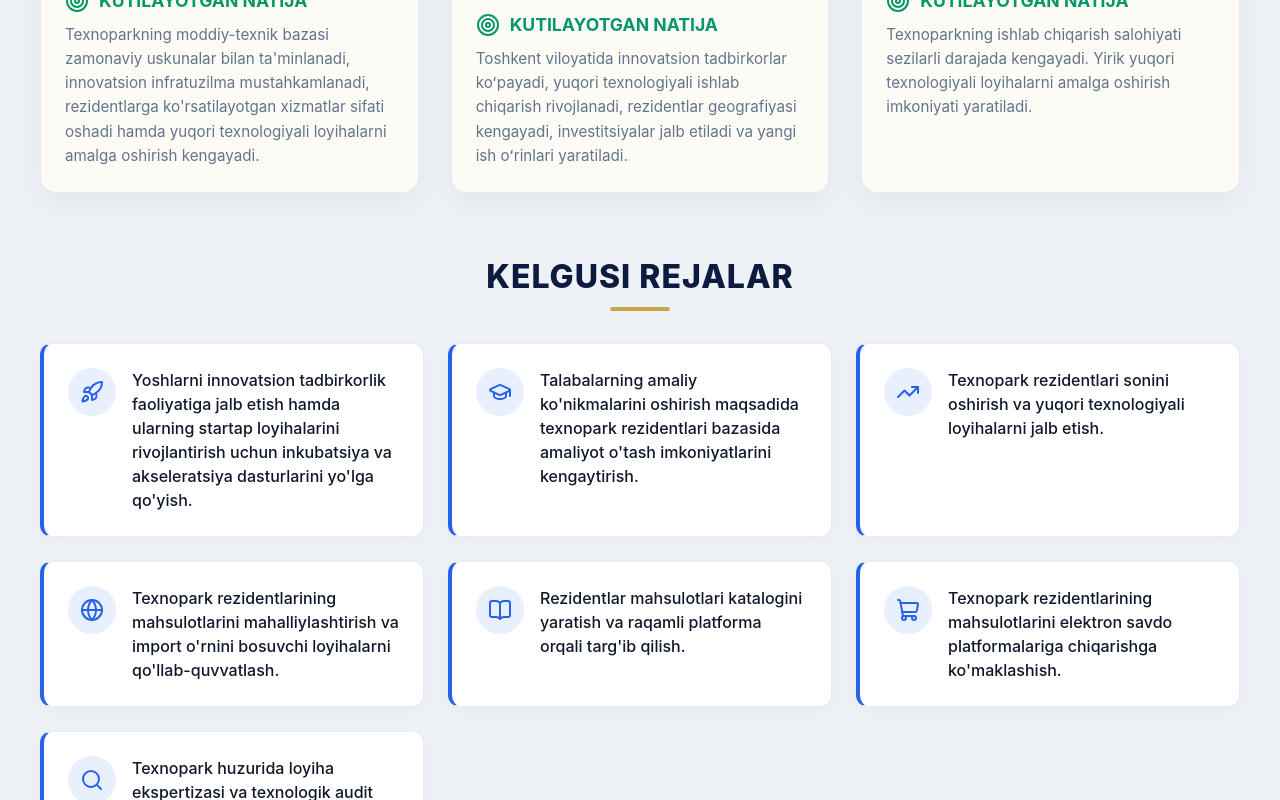
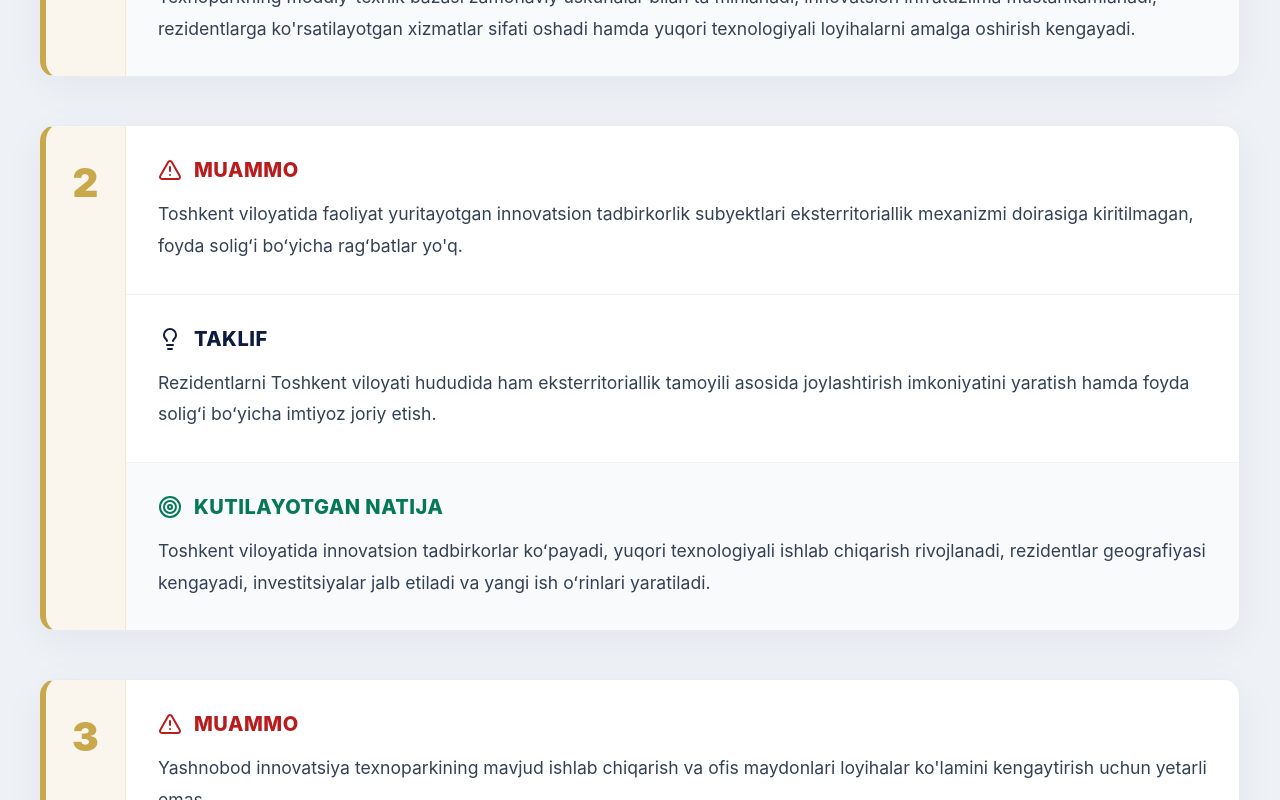
Before and after one commit to Yashnarbek-Samiyev/Flanshet-2-Yashnobod-Innovation-Texnopark, a React (Vite) app: page / in a window 1280 px wide. Shown: the part 680-1480 px from the top of the page. Built offline with nearby package versions, Linux system fonts and the light colour scheme.

Commit message:
Revamp UI to premium government style

```diff
--- a/src/App.tsx
+++ b/src/App.tsx
@@ -10,7 +10,8 @@ import {
   Globe,
   BookOpen,
   ShoppingCart,
-  Search
+  Search,
+  CheckCircle2
 } from 'lucide';
 
 function App() {
@@ -26,7 +27,8 @@ function App() {
         Globe,
         BookOpen,
         ShoppingCart,
-        Search
+        Search,
+        CheckCircle2
       }
     });
   }, []);
@@ -97,7 +99,7 @@ function App() {
           </div>
         </div>
         <div className="header-band-title">
-          <h2 id="dashboard-title">FLANSHET-2 LOYIHASI ASOSIY MA'LUMOTLARI</h2>
+          <h2 id="dashboard-title">FLANSHET-2: MUAMMOLAR VA STRATEGIK REJALAR</h2>
         </div>
       </header>
 
@@ -105,50 +107,55 @@ function App() {
       <section className="main-content">
         <div className="content-wrapper">
 
-          {/* Muammolar va Takliflar */}
+          {/* Muammolar va Takliflar (Premium Report Style) */}
           <div className="section-block">
             <h3 className="section-title">Muammolar va Takliflar</h3>
-            <div className="cards-grid">
-              {problems.map((item) => (
-                <div key={item.id} className="info-card">
-                  <div className="card-item problem">
-                    <div className="card-item-header">
+            <div className="report-container">
+              {problems.map((item, index) => (
+                <div key={item.id} className="report-block">
+                  <div className="report-number">
+                    <span>{index + 1}</span>
+                  </div>
+                  <div className="report-content">
+                    <div className="report-section problem-section">
+                      <div className="report-section-header">
                         <i data-lucide="alert-triangle"></i>
                         <h4>Muammo</h4>
                       </div>
                       <p>{item.muammo}</p>
                     </div>
 
-                  <div className="card-item proposal">
-                    <div className="card-item-header">
+                    <div className="report-section proposal-section">
+                      <div className="report-section-header">
                         <i data-lucide="lightbulb"></i>
                         <h4>Taklif</h4>
                       </div>
                       <p>{item.taklif}</p>
                     </div>
 
-                  <div className="card-item result">
-                    <div className="card-item-header">
+                    <div className="report-section result-section">
+                      <div className="report-section-header">
                         <i data-lucide="target"></i>
                         <h4>Kutilayotgan Natija</h4>
                       </div>
                       <p>{item.natija}</p>
                     </div>
                   </div>
+                </div>
               ))}
             </div>
           </div>
 
-          {/* Kelgusi Rejalar */}
+          {/* Kelgusi Rejalar (Premium Timeline Style) */}
           <div className="section-block">
-            <h3 className="section-title">Kelgusi Rejalar</h3>
-            <div className="plans-grid">
+            <h3 className="section-title">Istiqboldagi Rejalar</h3>
+            <div className="timeline-container">
               {plans.map((plan, index) => (
-                <div key={index} className="plan-card">
-                  <div className="plan-icon">
+                <div key={index} className="timeline-item">
+                  <div className="timeline-icon">
                     <i data-lucide={plan.icon}></i>
                   </div>
-                  <div className="plan-text">
+                  <div className="timeline-content">
                     <p>{plan.text}</p>
                   </div>
                 </div>
@@ -158,6 +165,11 @@ function App() {
 
         </div>
       </section>
+
+      {/* Footer */}
+      <footer className="dashboard-footer">
+        <p>&copy; {new Date().getFullYear()} Yashnobod Innovatsiya Texnoparki. Barcha huquqlar himoyalangan.</p>
+      </footer>
     </main>
   );
 }
--- a/src/index.css
+++ b/src/index.css
@@ -170,115 +170,214 @@ body, html {
     border-radius: 2px;
 }
 
-/* CARDS GRID (Muammolar) */
-.cards-grid {
-    display: grid;
-    grid-template-columns: repeat(auto-fit, minmax(320px, 1fr));
-    gap: 2rem;
+/* =========================================================
+   PREMIUM REPORT STYLES (Muammolar)
+========================================================= */
+.report-container {
+    display: flex;
+    flex-direction: column;
+    gap: 3rem;
 }
 
-.info-card {
+.report-block {
     background: var(--card-bg);
     border-radius: 16px;
+    box-shadow: 0 10px 40px rgba(13, 27, 62, 0.05);
+    border: 1px solid var(--card-border);
+    border-left: 6px solid var(--accent-gold);
+    display: flex;
     overflow: hidden;
-    box-shadow: 0 10px 30px rgba(0, 0, 0, 0.05);
-    border: 1px solid var(--card-border);
     transition: transform 0.3s ease, box-shadow 0.3s ease;
+}
+
+.report-block:hover {
+    transform: translateY(-5px);
+    box-shadow: 0 15px 50px rgba(13, 27, 62, 0.1);
+}
+
+.report-number {
+    background-color: rgba(201, 168, 76, 0.1);
+    color: var(--accent-gold);
+    min-width: 80px;
+    display: flex;
+    align-items: flex-start;
+    justify-content: center;
+    padding-top: 2rem;
+    font-size: 2.5rem;
+    font-weight: 900;
+    border-right: 1px solid rgba(201, 168, 76, 0.2);
+}
+
+.report-content {
+    flex: 1;
     display: flex;
     flex-direction: column;
 }
 
-.info-card:hover {
-    transform: translateY(-5px);
-    box-shadow: 0 15px 40px rgba(0, 0, 0, 0.1);
-}
-
-.card-item {
-    padding: 1.5rem;
+.report-section {
+    padding: 2rem;
     border-bottom: 1px solid rgba(0,0,0,0.05);
 }
 
-.card-item:last-child {
+.report-section:last-child {
     border-bottom: none;
-    flex: 1;
-    background-color: rgba(201, 168, 76, 0.05); /* very light gold */
+    background-color: rgba(238, 242, 247, 0.4);
 }
 
-.card-item-header {
+.report-section-header {
     display: flex;
     align-items: center;
-    gap: 10px;
-    margin-bottom: 10px;
+    gap: 12px;
+    margin-bottom: 1rem;
 }
 
-.card-item-header h4 {
-    font-size: 1.1rem;
-    font-weight: 700;
+.report-section-header h4 {
+    font-size: 1.25rem;
+    font-weight: 800;
     text-transform: uppercase;
+    letter-spacing: 0.5px;
 }
 
-.card-item p {
-    font-size: 0.95rem;
-    line-height: 1.6;
-    color: var(--text-muted);
+.report-section p {
+    font-size: 1.1rem;
+    line-height: 1.8;
+    color: #334155; /* darker text for better readability */
 }
 
-.problem .card-item-header { color: #E11D48; }
-.proposal .card-item-header { color: var(--accent-blue); }
-.result .card-item-header { color: #059669; }
+.problem-section .report-section-header { color: #B91C1C; }
+.proposal-section .report-section-header { color: var(--accent-navy); }
+.result-section .report-section-header { color: #047857; }
 
-.card-item-header i {
-    width: 20px;
-    height: 20px;
+.report-section-header i {
+    width: 24px;
+    height: 24px;
 }
 
-/* PLANS GRID */
-.plans-grid {
-    display: grid;
-    grid-template-columns: repeat(auto-fit, minmax(300px, 1fr));
+/* =========================================================
+   PREMIUM TIMELINE STYLES (Rejalar)
+========================================================= */
+.timeline-container {
+    display: flex;
+    flex-direction: column;
     gap: 1.5rem;
+    max-width: 900px;
+    margin: 0 auto;
+    position: relative;
+    padding-left: 2rem;
 }
 
-.plan-card {
-    background: var(--card-bg);
-    border-radius: 12px;
-    padding: 1.5rem;
-    display: flex;
-    align-items: flex-start;
-    gap: 1rem;
-    box-shadow: 0 4px 15px rgba(0, 0, 0, 0.03);
-    border: 1px solid var(--card-border);
-    border-left: 4px solid var(--accent-blue);
-    transition: all 0.3s ease;
+.timeline-container::before {
+    content: '';
+    position: absolute;
+    top: 0;
+    bottom: 0;
+    left: 45px;
+    width: 2px;
+    background: linear-gradient(to bottom, var(--accent-gold), rgba(201,168,76,0.1));
 }
 
-.plan-card:hover {
-    border-left-color: var(--accent-gold);
-    box-shadow: 0 8px 25px rgba(0, 0, 0, 0.08);
+.timeline-item {
+    display: flex;
+    align-items: center;
+    gap: 2rem;
+    position: relative;
+    z-index: 1;
 }
 
-.plan-icon {
-    background-color: rgba(37, 99, 235, 0.1);
-    color: var(--accent-blue);
-    width: 48px;
-    height: 48px;
+.timeline-icon {
+    background-color: var(--accent-navy);
+    color: var(--accent-gold);
+    width: 60px;
+    height: 60px;
     border-radius: 50%;
     display: flex;
     align-items: center;
     justify-content: center;
     flex-shrink: 0;
+    box-shadow: 0 4px 15px rgba(13, 27, 62, 0.2);
+    border: 3px solid white;
+    transition: all 0.3s ease;
 }
 
-.plan-card:hover .plan-icon {
+.timeline-item:hover .timeline-icon {
+    transform: scale(1.1);
     background-color: var(--accent-gold);
-    color: white;
+    color: var(--accent-navy);
 }
 
-.plan-text p {
-    font-size: 1rem;
-    line-height: 1.5;
+.timeline-content {
+    background: white;
+    padding: 1.5rem 2rem;
+    border-radius: 12px;
+    box-shadow: 0 4px 20px rgba(0,0,0,0.04);
+    border: 1px solid var(--card-border);
+    flex: 1;
+    transition: transform 0.3s ease, box-shadow 0.3s ease;
+}
+
+.timeline-item:hover .timeline-content {
+    transform: translateX(10px);
+    box-shadow: 0 8px 30px rgba(0,0,0,0.08);
+}
+
+.timeline-content p {
+    font-size: 1.1rem;
+    line-height: 1.7;
     color: var(--text-main);
     font-weight: 500;
+}
+
+/* Footer */
+.dashboard-footer {
+    background-color: var(--accent-navy);
+    color: var(--header-text-dim);
+    text-align: center;
+    padding: 1.5rem;
+    margin-top: 2rem;
+    font-size: 0.9rem;
+}
+
+/* Responsive updates for new layout */
+@media screen and (max-width: 900px) {
+    .report-block {
+        flex-direction: column;
+    }
+
+    .report-number {
+        min-width: 100%;
+        padding: 1rem;
+        border-right: none;
+        border-bottom: 1px solid rgba(201, 168, 76, 0.2);
+    }
+
+    .report-section {
+        padding: 1.5rem;
+    }
+
+    .timeline-container {
+        padding-left: 0;
+    }
+
+    .timeline-container::before {
+        left: 28px;
+    }
+
+    .timeline-item {
+        gap: 1rem;
+    }
+
+    .timeline-icon {
+        width: 48px;
+        height: 48px;
+    }
+
+    .timeline-content {
+        padding: 1rem 1.5rem;
+    }
+
+    .timeline-content p {
+        font-size: 1rem;
+    }
 }
 
 
```
Also changed, not shown: 2 other files (tests, documents, lock files or other folders). Lines whose indentation alone changed are shown as unchanged.
